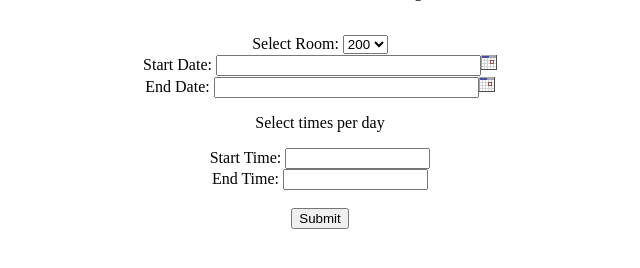
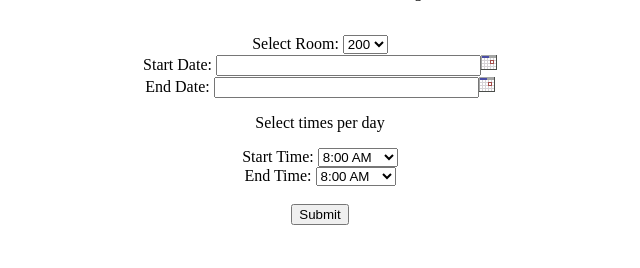
Before and after one commit to SCCapstone/RoomScheduling, a Python web app: template RoomSchedulerApp/templates/rooms.html in a window 1280 px wide. Shown: the part 319-587 px from the top of the page, without its empty margins (320-960 px from the left). Run offline with Jinja, Linux system fonts and the light colour scheme; the template is opened without the code that fills it, so the values that code supplies are empty; some libraries are stand-ins or nearby versions.

Commit message:
removed timepicker added dropdown in its place

```diff
--- a/RoomSchedulerApp/templates/rooms.html
+++ b/RoomSchedulerApp/templates/rooms.html
@@ -8,35 +8,7 @@
 <script language="javascript" type="text/javascript" src="static/datetimepicker.js">
 //Date Time Picker script- by TengYong Ng of http://www.rainforestnet.com
 </script>
-<script src="http://ajax.googleapis.com/ajax/libs/jquery/1.10.2/jquery.min.js"></script>
-<script type="text/javascript" src="static/jquery.timePicker.js"></script>
-<script type="text/javascript">
-  jQuery(function() {
-    // 02.00 AM - 03.30 PM, 15 minutes steps.
-    $("#stime").timePicker({
-  startTime: "02.00",  // Using string. Can take string or Date object.
-  endTime: new Date(0, 0, 0, 15, 30, 0),  // Using Date object.
-  show24Hours: false,
-  separator:':',
-  step: 15});
-  });
-  </script>
 
-<script type="text/javascript">
-  jQuery(function() {
-    // 02.00 AM - 03.30 PM, 15 minutes steps.
-    $("#etime").timePicker({
-  startTime: "02.00",  // Using string. Can take string or Date object.
-  endTime: new Date(0, 0, 0, 15, 30, 0),  // Using Date object.
-  show24Hours: false,
-  separator:':',
-  step: 15});
-  });
-  </script>
-  <script type="text/javascript">
-  // Analytics.
-  var _gaq=_gaq||[];_gaq.push(["_setAccount","UA-123444-3"]),_gaq.push(["_trackPageview"]),function(){var a=document.createElement("script");a.type="text/javascript",a.async=!0,a.src=("https:"==document.location.protocol?"https://ssl":"http://www")+".google-analytics.com/ga.js";var b=document.getElementsByTagName("script")[0];b.parentNode.insertBefore(a,b)}()
-  </script>
 </head>
 
 </head>
@@ -79,8 +51,36 @@
  	Start Date: <input type="text" name="sdate" id="sdate" size="30"><a href="javascript:NewCal('sdate','ddmmyyyy')"><img src="images/cal.gif" width="16" height="16" border="0" alt="Pick a date"></a><br />
     End Date: <input type="text" name="edate" id="edate" size="30"><a href="javascript:NewCal('edate','ddmmyyyy')"><img src="images/cal.gif" width="16" height="16" border="0" alt="Pick a date"></a><br />
     <p>Select times per day </p>
-    <div>Start Time: <input type="text" name="stime" id="stime" size="15" /><br /></div>
-    <div>End Time: <input type="text" name="etime" id="etime" size="15"> <br /></div>
+    <div>Start Time: <select name="stime" id="stime">
+    	<option name="time" value="8:00 AM">8:00 AM</option>
+    	<option name="time" value="9:00 AM">9:00 AM</option>
+    	<option name="time" value="10:00 AM">10:00 AM</option>
+    	<option name="time" value="11:00 AM">11:00 AM</option>
+    	<option name="time" value="12:00 PM">12:00 PM</option>
+    	<option name="time" value="1:00 PM">1:00 PM</option>
+    	<option name="time" value="2:00 PM">2:00 PM</option>
+    	<option name="time" value="3:00 PM">3:00 PM</option>
+    	<option name="time" value="4:00 PM">4:00 PM</option>
+    	<option name="time" value="5:00 PM">5:00 PM</option>
+    	<option name="time" value="6:00 PM">6:00 PM</option>
+    	<option name="time" value="7:00 PM">7:00 PM</option>
+    	<option name="time" value="8:00 PM">8:00 PM</option>
+    </select><br /></div>
+    <div>End Time: <select name="etime" id="etime">
+    <option name="time" value="8:00 AM">8:00 AM</option>
+    	<option name="time" value="9:00 AM">9:00 AM</option>
+    	<option name="time" value="10:00 AM">10:00 AM</option>
+    	<option name="time" value="11:00 AM">11:00 AM</option>
+    	<option name="time" value="12:00 PM">12:00 PM</option>
+    	<option name="time" value="1:00 PM">1:00 PM</option>
+    	<option name="time" value="2:00 PM">2:00 PM</option>
+    	<option name="time" value="3:00 PM">3:00 PM</option>
+    	<option name="time" value="4:00 PM">4:00 PM</option>
+    	<option name="time" value="5:00 PM">5:00 PM</option>
+    	<option name="time" value="6:00 PM">6:00 PM</option>
+    	<option name="time" value="7:00 PM">7:00 PM</option>
+    	<option name="time" value="8:00 PM">8:00 PM</option>
+    </select><br /></div>
     <br />
     <input type="submit" value="Submit" /> <br />
     </form>
```
